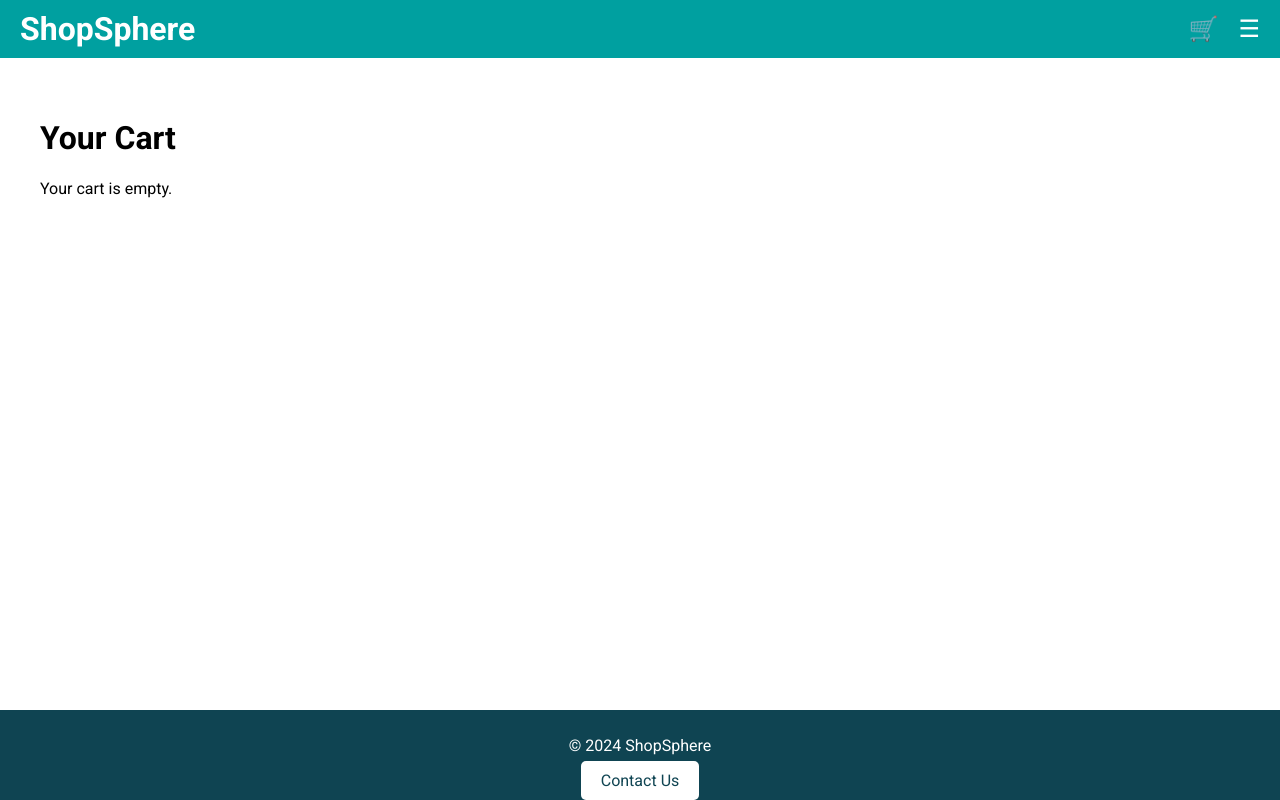
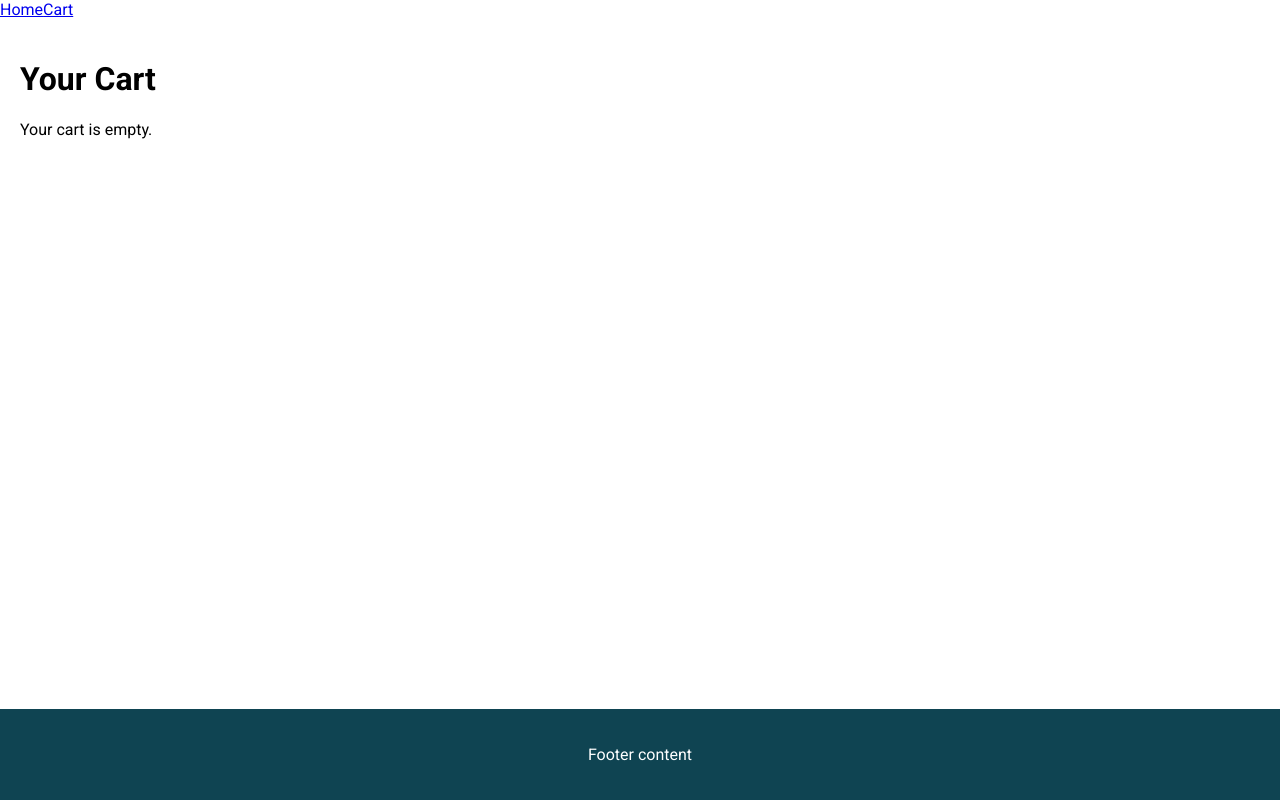
Before and after one commit to robfil50219/Javascript-Frameworks-Ca, a React (Create React App) app: page /cart in a window 1280 px wide. Built offline with nearby package versions, Linux system fonts and the light colour scheme.

Commit message:
removed unused values

```diff
--- a/src/App.js
+++ b/src/App.js
@@ -1,4 +1,4 @@
-import React, { useState } from "react";
+import React from "react";
 import { BrowserRouter as Router, Routes, Route } from "react-router-dom";
 import Layout from "./components/Layout";
 import Homepage from "./pages/Homepage";
@@ -10,13 +10,11 @@ import ContactPage from "./pages/ContactPage";
 import './App.css';
 
 function App() {
-  const [searchQuery, setSearchQuery] = useState("");
-
   return (
     <Router>
       <Layout>
         <Routes>
-          <Route path="/" element={<Homepage searchQuery={searchQuery} />} />
+          <Route path="/" element={<Homepage />} />
           <Route path="/product/:id" element={<Productpage />} />
           <Route path="/cart" element={<CartPage />} />
           <Route path="/checkout" element={<CheckoutPage />} />
--- a/src/components/Header.jsx
+++ b/src/components/Header.jsx
@@ -1,22 +1,8 @@
-import React, { useState, useEffect } from "react";
+import React, { useState } from "react";
 import { Link } from "react-router-dom";
 
-const Header = ({ setSearchQuery }) => {
-  const [search, setSearch] = useState("");
-  const [cartCount, setCartCount] = useState(0);
+const Header = () => {
   const [menuOpen, setMenuOpen] = useState(false);
-
-  // Load cart items from localStorage and update cart count
-  useEffect(() => {
-    const savedCart = JSON.parse(localStorage.getItem("cart")) || [];
-    const totalCartCount = savedCart.reduce((count, item) => count + item.quantity, 0);
-    setCartCount(totalCartCount);
-  }, []); // Runs once when the component is mounted
-
-  const handleSearchChange = (e) => {
-    setSearch(e.target.value);
-    setSearchQuery(e.target.value);
-  };
 
   const toggleMenu = () => {
     setMenuOpen((prev) => !prev);
@@ -24,14 +10,7 @@ const Header = ({ setSearchQuery }) => {
 
   return (
     <header style={{ padding: "10px 20px", backgroundColor: "#00A0A0", position: "relative" }}>
-      <div
-        style={{
-          display: "flex",
-          alignItems: "center",
-          justifyContent: "space-between",
-          width: "100%",
-        }}
-      >
+      <div style={{ display: "flex", alignItems: "center", justifyContent: "space-between", width: "100%" }}>
         {/* Logo that links to the homepage */}
         <Link to="/" style={{ textDecoration: "none" }}>
           <h1 style={{ margin: 0, color: "white", flex: "none" }}>ShopSphere</h1>
@@ -51,22 +30,6 @@ const Header = ({ setSearchQuery }) => {
             }}
           >
             <span style={{ fontSize: "24px" }}>🛒</span>
-            {cartCount > 0 && (
-              <span
-                style={{
-                  backgroundColor: "rgba(255, 0, 0, 0.6)",
-                  borderRadius: "50%",
-                  color: "white",
-                  padding: "3px 6px",
-                  fontSize: "12px",
-                  position: "absolute",
-                  top: "-5px",
-                  right: "-5px",
-                }}
-              >
-                {cartCount}
-              </span>
-            )}
           </Link>
 
           {/* Hamburger Menu */}
--- a/src/components/Layout.jsx
+++ b/src/components/Layout.jsx
@@ -1,45 +1,16 @@
-import React, { useState } from "react";
-import { Link } from "react-router-dom";
-import Header from "../components/Header";
+import React from 'react';
+import { Link } from 'react-router-dom';
 
 const Layout = ({ children }) => {
-  const [menuOpen, setMenuOpen] = useState(false);
-
-  const toggleMenu = () => {
-    setMenuOpen((prev) => !prev);
-  };
-
   return (
-    <div style={{ display: "flex", flexDirection: "column", minHeight: "100vh" }}>
-      {/* Header included here for all pages */}
-      <Header />
-
-      {/* Main Content */}
-      <main style={{ flexGrow: 1, padding: "20px" }}>{children}</main>
-
-      {/* Footer */}
-      <footer
-        style={{
-          backgroundColor: "#0F4452",
-          padding: "10px",
-          color: "white",
-          textAlign: "center",
-          marginTop: "auto",
-        }}
-      >
-        <p>© 2024 ShopSphere</p>
-        <Link
-          to="/contact"
-          style={{
-            padding: "10px 20px",
-            backgroundColor: "white",
-            color: "#0F4452",
-            textDecoration: "none",
-            borderRadius: "5px",
-          }}
-        >
-          Contact Us
-        </Link>
+    <div className="layout-container">
+      <header>
+        <Link to="/">Home</Link>
+        <Link to="/cart">Cart</Link>
+      </header>
+      <main>{children}</main>
+      <footer>
+        <p>Footer content</p>
       </footer>
     </div>
   );
--- a/src/pages/Homepage.jsx
+++ b/src/pages/Homepage.jsx
@@ -4,16 +4,13 @@ import { Link } from "react-router-dom";
 const Homepage = () => {
   const [products, setProducts] = useState([]);
   const [loading, setLoading] = useState(true);
-  const [search, setSearch] = useState(""); // Local state for search input
-  const [currentPage, setCurrentPage] = useState(1); // Track current page
-  const productsPerPage = 20; // Display 20 products per page
 
   useEffect(() => {
     const fetchProducts = async () => {
       try {
         const response = await fetch("https://v2.api.noroff.dev/online-shop");
         const data = await response.json();
-        setProducts(data.data); // Set the products
+        setProducts(data.data);
         setLoading(false);
       } catch (error) {
         console.error("Error fetching products:", error);
@@ -23,74 +20,20 @@ const Homepage = () => {
     fetchProducts();
   }, []);
 
-  // Filter products based on the search query
-  const filteredProducts = products.filter((product) =>
-    product.title?.toLowerCase().includes(search.toLowerCase())
-  );
-
-  // Paginate the products to display only 20 per page
-  const indexOfLastProduct = currentPage * productsPerPage;
-  const indexOfFirstProduct = indexOfLastProduct - productsPerPage;
-  const currentProducts = filteredProducts.slice(0, indexOfLastProduct);
-
-  // Handle the "Load More" button click
-  const loadMore = () => {
-    setCurrentPage(currentPage + 1); // Increment page number
-  };
-
-  // Handle the "Show Less" button click
-  const showLess = () => {
-    setCurrentPage(currentPage - 1); // Decrement page number
-  };
-
   if (loading) return <p>Loading products...</p>;
 
   return (
     <div>
-      <h1 className="slogan">Discover Your Next Favorite Product at ShopSphere</h1>
-
-      {/* Search Bar */}
-      <div className="search-bar-container">
-        <input
-          type="text"
-          placeholder="Search products..."
-          value={search}
-          onChange={(e) => setSearch(e.target.value)} // Handle search input change
-          className="search-bar-input"
-        />
-      </div>
-
-      <div className="product-list">
-        {currentProducts.map((product) => (
-          <div key={product.id} className="product-card">
-            <img
-              src={product.image?.url}
-              alt={product.title}
-              className="product-image"
-            />
-            <h3>{product.title}</h3>
-            <p>Price: ${product.discountedPrice?.toFixed(2)}</p>
+      <h1>Welcome to ShopSphere</h1>
+      <div>
+        {products.map((product) => (
+          <div key={product.id}>
+            <h2>{product.title}</h2>
+            <p>{product.description}</p>
             <Link to={`/product/${product.id}`}>View Product</Link>
           </div>
         ))}
       </div>
-
-      {/* Load More / Show Less Button */}
-      {filteredProducts.length > currentPage * productsPerPage && (
-        <div style={{ textAlign: "center", marginTop: "20px" }}>
-          <button onClick={loadMore} className="load-more-button">
-            Load More
-          </button>
-        </div>
-      )}
-
-      {currentPage > 1 && (
-        <div style={{ textAlign: "center", marginTop: "20px" }}>
-          <button onClick={showLess} className="show-less-button">
-            Show Less
-          </button>
-        </div>
-      )}
     </div>
   );
 };
```
